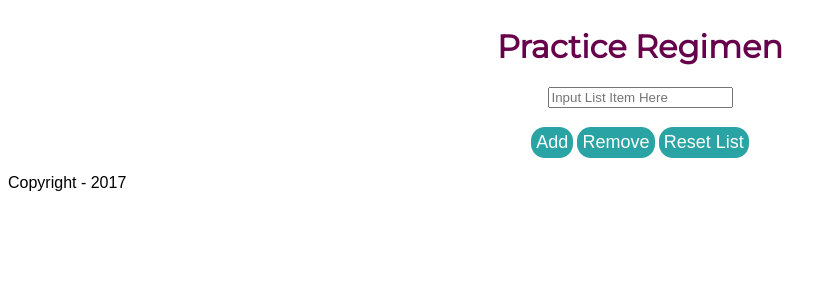
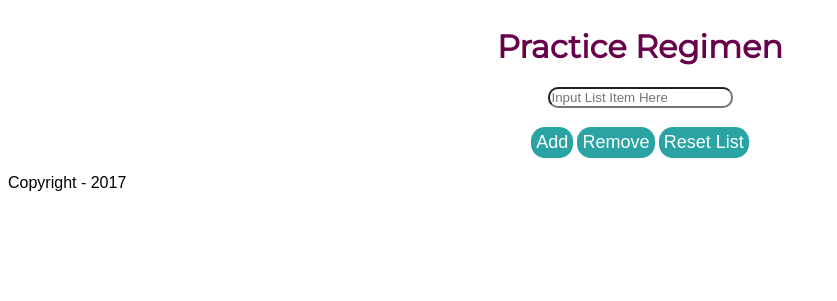
Before and after one commit to Fryar-Justin/CIT261-Team-Repository, a PHP site: page /pages/regimen.php in a window 1280 px wide. Shown: the part 57-358 px from the top of the page, without its empty margins (0-837 px from the left). Run offline with PHP 8.4, Linux system fonts and the light colour scheme; some web fonts are replaced.

Commit message:
Recommit

```diff
--- a/fryardomain_TEAM261/modules/CSS/style.css
+++ b/fryardomain_TEAM261/modules/CSS/style.css
@@ -5,6 +5,9 @@
 }
 h1, h2, h3 {
     color: #68014B;
+}
+input {
+    border-radius: 10px;
 }
 p {
     font-family: 'Droid Sans', sans-serif;
```
